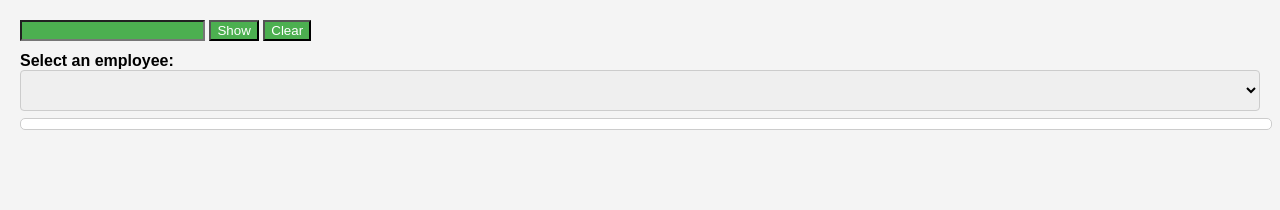
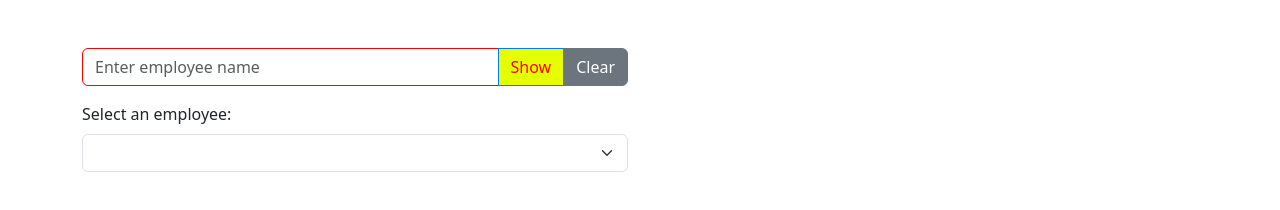
Before and after one commit to weitsung50110/TypeScrip_json_EmpList_node.js, a website: page public/index.html in a window 1280 px wide. Drawn offline with nearby package versions, Linux system fonts and the light colour scheme; no server answers.

Commit message:
add bootstrap and modify scss

```diff
--- a/public/index.html
+++ b/public/index.html
@@ -3,18 +3,30 @@
 <head>
   <meta charset="UTF-8">
   <title>Display Employee Data</title>
+  <!--引入 Bootstrap CSS -->
+  <link href="https://cdn.jsdelivr.net/npm/bootstrap@5.3.0/dist/css/bootstrap.min.css" rel="stylesheet">
   <link rel="stylesheet" href="styles.css">
 </head>
 <body>
-	<input type="text" id="nameInput">
-    <button id="showButton">Show</button>
-	<button id="clearButton">Clear</button>
-    <div id="nameDisplay"></div>
-	<div>
-		<label for="employee-select">Select an employee:</label>
-		<select id="employee-select"></select>
+	<div class="container mt-5">
+		<div class="row">
+		  <div class="col-md-6">
+			<div class="input-group mb-3">
+			  <input type="text" class="form-control" id="nameInput" placeholder="Enter employee name">
+			  <button class="btn btn-primary" id="showButton">Show</button>
+			  <button class="btn btn-secondary" id="clearButton">Clear</button>
+			</div>
+			<div class="mb-3">
+			  <div id="nameDisplay"></div>
+			</div>
+			<div class="mb-3">
+			  <label for="employee-select" class="form-label">Select an employee:</label>
+			  <select class="form-select" id="employee-select"></select>
+			</div>
+			<div id="employee-details"></div>
+		  </div>
+		</div>
 	</div>
-	<div id="employee-details"></div>
-	<script src="TSscript.js"></script>
+<script src="TSscript.js"></script>
 </body>
 </html>
--- a/public/styles.scss
+++ b/public/styles.scss
@@ -1,67 +1,14 @@
 // _variables.scss - 變數文件
-$main-color: #4CAF50;      // 主要按鈕和元素的背景顏色
-$darker-color: #45a049;    // 按鈕懸停時的較暗背景顏色
-$border-color: #ccc;       // 元素的邊框顏色
 
+// Add your custom styles below
 
-/* Body styles - 全局樣式 */
-body {
-  font-family: 'Arial', sans-serif;
-  margin: 0;
-  padding: 20px;
-  background-color: #f4f4f4; // 整體背景色
+// 例如，調整表單元素的樣式
+.form-control {
+  border-color: #ff0000; // 修改輸入框的邊框顏色
 }
 
-/* Container styles - 容器樣式 */
-.container {
-  width: 80%;       // 容器寬度
-  margin: 0 auto;   // 自動置中
+.btn-primary {
+  background-color: #e5ff00; // 修改主要按鈕的背景顏色
+  border-color: #007bff; // 修改主要按鈕的邊框顏色
+  color:#ff0000;
 }
-
-/* Select styles - 選擇框樣式 */
-label {
-  font-weight: bold;  // 加粗標籤文字
-}
-
-select {
-  padding: 10px;         // 內邊距
-  font-size: 16px;       // 字體大小
-  margin-bottom: 2px;    // 底部間距
-  width: 100%;           // 寬度
-  border: 1px solid $border-color; // 使用變數設置邊框
-  border-radius: 4px;   // 圓角
-}
-
-/* Details container styles - 詳細信息容器樣式 */
-#employee-details {
-  border: 1px solid $border-color; // 使用變數設置邊框
-  padding: 5px;         // 內邊距
-  border-radius: 5px;  // 圓角
-  background-color: #fff; // 背景色
-  width: 100%;         // 寬度
-  margin-top: 5px;     // 上方間距
-}
-
-/* Heading styles - 標題樣式 */
-h2 {
-  font-size: 24px;    // 字體大小
-  margin-bottom: 15px; // 底部間距
-}
-
-/* Paragraph styles - 段落樣式 */
-p {
-  margin-bottom: 10px; // 底部間距
-}
-
-/* Input and Button styles - 輸入框和按鈕樣式 */
-input[type="text"],
-button {
-  background-color: $main-color; // 使用變數設置背景色
-  color: white;          // 文字顏色
-  cursor: pointer;       // 指標樣式
-  margin-bottom: 11px;  // 底部間距
-}
-
-button:hover {
-  background-color: $darker-color; // 使用變數設置按鈕懸停時的背景色
-}
```
Also changed, not shown: public/styles.css, 1 other file.
